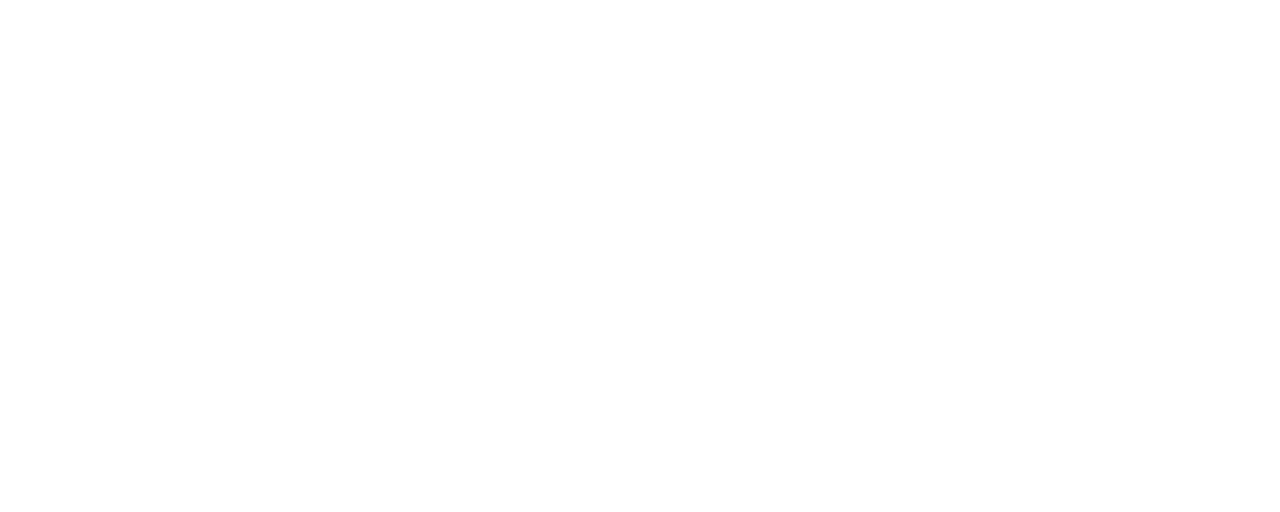
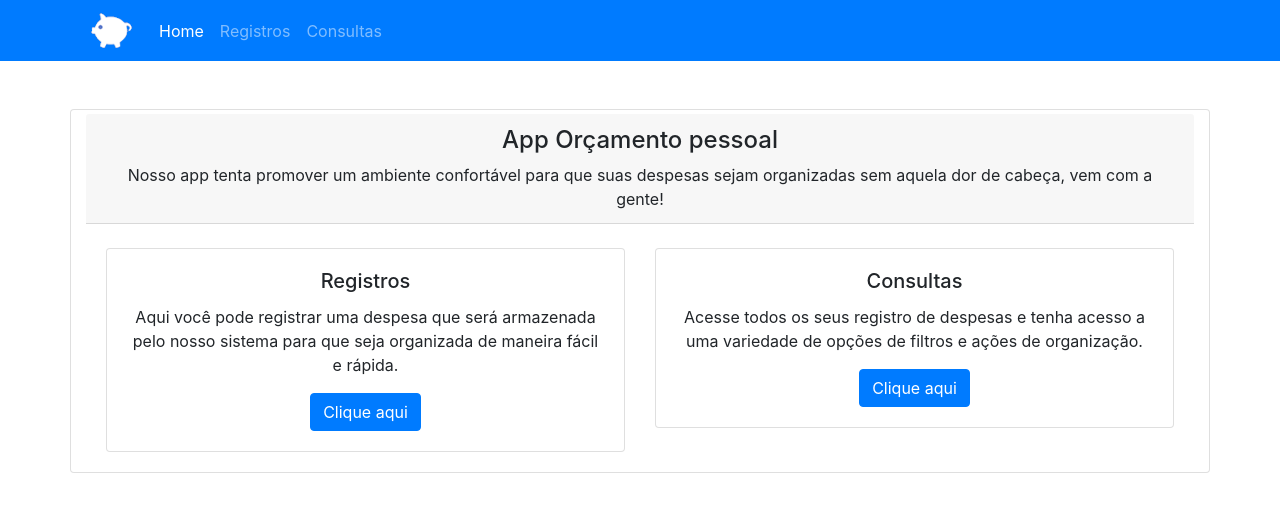
Before and after one commit to RafaelManfrim/Udemy_App_Orcamento_Pessoal, a plain HTML site: page index.html in a window 1280 px wide. Drawn offline with nearby package versions, Linux system fonts and the light colour scheme.

Commit message:
Criação do design da página principal

```diff
--- a/index.html
+++ b/index.html
@@ -4,7 +4,9 @@
 
     <meta charset='utf-8'>
     <meta name='viewport' content='width=device-width, initial-scale=1, shrink-to-fit=no'>
-    <title>Page Title</title>
+    <title>App Orçamento Pessoal</title>
+
+    <link rel="shortcut icon" href="img/favicon.png" type="image/x-icon">
 
     <!--Normalize CSS-->
     <link rel='stylesheet' type='text/css' media='screen' href='css/normalize.css'>
@@ -25,6 +27,65 @@
 </head>
 <body>
 
+    <div class="main">
+
+        <header class="navbar navbar-expand-md navbar-dark bg-primary">
+            <div class="container">
+                <div class="navbar-brand">
+                    <a href="index.html"><img src="img/logo.png" alt=""></a>
+                </div>
+
+                <button class="navbar-toggler" type="button" data-toggle="collapse" data-target="#navbarHeader">
+                    <span class="navbar-toggler-icon"></span>
+                </button>
+
+                <nav class="collapse navbar-collapse" id="navbarHeader">
+                    <ul class="navbar-nav">
+                        <li class="nav-item active">
+                            <a class="nav-link" href="index.html">Home <span class="sr-only">(current)</span></a>
+                        </li>
+                        <li class="nav-item">
+                            <a class="nav-link" href="registros.html">Registros</a>
+                        </li>
+                        <li class="nav-item">
+                            <a class="nav-link" href="consultas.html">Consultas</a>
+                        </li>
+                    </ul>
+                </nav>
+            </div>
+        </header>
+
+        <div class="card text-center container mt-5">
+            <div class="card-header my-1">
+                <h4>App Orçamento pessoal</h4>
+                <p class="card-text">Nosso app tenta promover um ambiente confortável para que suas despesas sejam organizadas sem aquela dor de cabeça, vem com a gente!</p>
+            </div>
+            <div class="card-body">
+                <div class="row">
+                    <div class="col-sm-6">
+                        <div class="card">
+                            <div class="card-body">
+                                <h5 class="card-title">Registros</h5>
+                                <p class="card-text">Aqui você pode registrar uma despesa que será armazenada pelo nosso sistema para que seja organizada de maneira fácil e rápida.</p>
+                                <a href="registros.html" class="btn btn-primary">Clique aqui</a>
+                            </div>
+                        </div>
+                    </div>
+                    <div class="col-sm-6">
+                        <div class="card">
+                            <div class="card-body">
+                                <h5 class="card-title">Consultas</h5>
+                                <p class="card-text">Acesse todos os seus registro de despesas e tenha acesso a uma variedade de opções de filtros e ações de organização.</p>
+                                <a href="consultas.html" class="btn btn-primary">Clique aqui</a>
+                            </div>
+                        </div>
+                    </div>
+                </div>
+            </div>
+        </div>
+
+    </div>
+
     <!--Jquery, Popper and Bootstrap JS-->
     <script src="https://code.jquery.com/jquery-3.5.1.slim.min.js" integrity="sha384-DfXdz2htPH0lsSSs5nCTpuj/zy4C+OGpamoFVy38MVBnE+IbbVYUew+OrCXaRkfj" crossorigin="anonymous"></script>
     <script src="https://cdn.jsdelivr.net/npm/popper.js@1.16.1/dist/umd/popper.min.js" integrity="sha384-9/reFTGAW83EW2RDu2S0VKaIzap3H66lZH81PoYlFhbGU+6BZp6G7niu735Sk7lN" crossorigin="anonymous"></script>
```
Also changed, not shown: img/favicon.png (added), img/logo.png (added).
